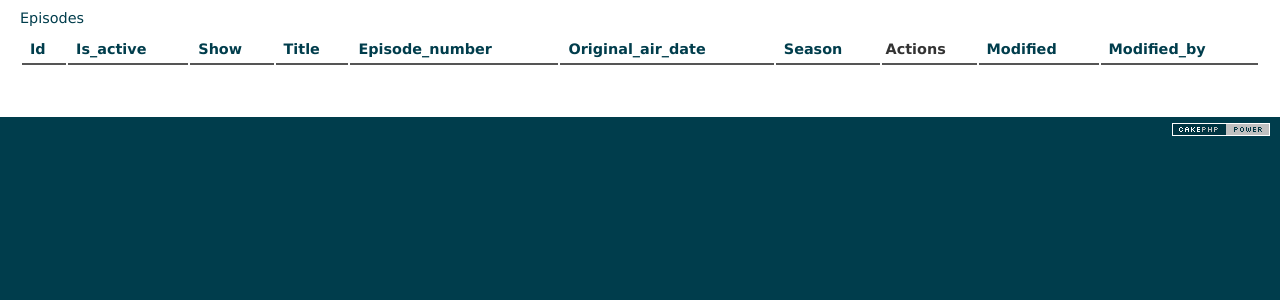
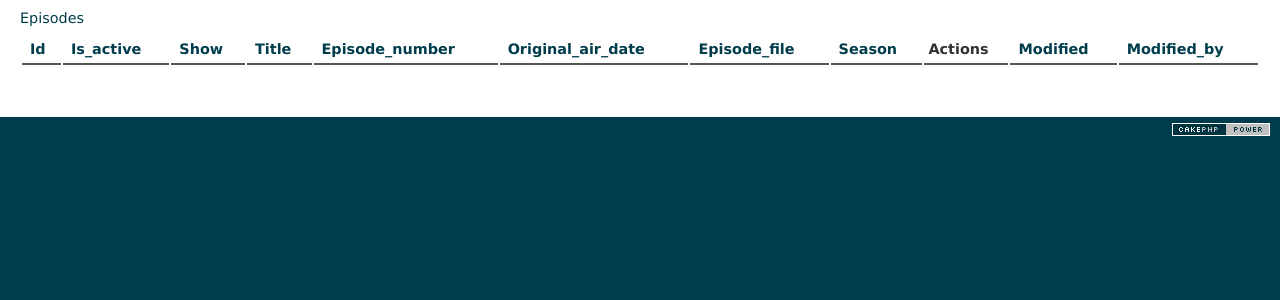
Before and after one commit to kfrankl1/media-catalog, a CakePHP app: the page made by app/View/Episodes/index.ctp in a window 1280 px wide. Shown: the part 47-347 px from the top of the page. Run offline with PHP 8.4 and a stand-in for CakePHP, Linux system fonts and the light colour scheme; the template is opened without the code that fills it, so the values that code supplies are empty; some libraries are stand-ins or nearby versions.

Commit message:
enable episode file URL field

```diff
--- a/app/Model/Episode.php
+++ b/app/Model/Episode.php
@@ -60,11 +60,11 @@ class Episode extends AppModel {
                 'message' => 'A episode file is required'
             )
         ),*/
-        'show_id' => array(
+        'episode_file' => array(
             'required' => array(
                 'rule' => array('notEmpty'),
-				'message' => 'A show is required'
-            )
+                'message' => 'A episode file URL is required'
+			)
         ),
 		'season_id' => array(
             'required' => array(
--- a/app/View/Episodes/add.ctp
+++ b/app/View/Episodes/add.ctp
@@ -9,6 +9,8 @@
 	echo $this->Form->input('long_description');
 	echo $this->Form->input('episode_number');
 	echo $this->Form->input('original_air_date');
+	//echo $this->Form->input('still_image_file');
+	echo $this->Form->input('episode_file');
 	echo $this->Form->input('show_id');
 	echo $this->Form->input('season_id');
 	echo $this->Form->end('Save Episode');
--- a/app/View/Episodes/edit.ctp
+++ b/app/View/Episodes/edit.ctp
@@ -9,7 +9,7 @@
 	echo $this->Form->input('episode_number');
 	echo $this->Form->input('original_air_date');
 	//echo $this->Form->input('still_image_file', array('between' => '<br />', 'type' => 'file'));
-	//echo $this->Form->input('episode_file', array('type' => 'file'));
+	echo $this->Form->input('episode_file');
 	echo $this->Form->input('show_id', array('disabled' => 'disabled'));
 	echo $this->Form->input('season_id');
 	echo $this->Form->end('Save Episode');
--- a/app/View/Episodes/index.ctp
+++ b/app/View/Episodes/index.ctp
@@ -15,6 +15,7 @@
         <th><?php echo $this->Paginator->sort('title'); ?></th>
         <th><?php echo $this->Paginator->sort('episode_number'); ?></th>
         <th><?php echo $this->Paginator->sort('original_air_date'); ?></th>
+        <th><?php echo $this->Paginator->sort('episode_file'); ?></th>
         <th><?php echo $this->Paginator->sort('Season.title', 'Season'); ?></th>
         <th>Actions</th>
         <th><?php echo $this->Paginator->sort('modified'); ?></th>
@@ -38,6 +39,7 @@
         </td>
         <td><?php echo $episode['Episode']['episode_number']; ?></td>
         <td><?php echo $this->Time->format($episode['Episode']['original_air_date'], $timeFormat); ?></td>
+        <td><a href="<?php echo $episode['Episode']['episode_file']; ?>" title="Download <?php echo $episode['Episode']['title']; ?>" target="_blank">Download file</a></td>
         <td><?php echo $episode['Season']['title']; ?></td>
         <td>
             <?php
--- a/app/View/Episodes/view.ctp
+++ b/app/View/Episodes/view.ctp
@@ -6,6 +6,9 @@
 <p>Short Description: <?php echo $episode['Episode']['short_description']; ?></p>
 <p>Long Description: <?php echo $episode['Episode']['long_description']; ?></p>
 <p>Original Air Date: <?php echo $this->Time->format($episode['Episode']['original_air_date'], $timeFormat); ?></p>
+<p>
+	<a href="<?php echo $episode['Episode']['episode_file']; ?>" title="Download <?php echo $episode['Episode']['title']; ?>" target="_blank">Download file</a>
+</p>
 
 <p><small>Created on <?php echo $this->Time->nice($episode['Episode']['created']); ?> by <?php echo $episode['CreatedBy']['first_name'] . " " . $episode['CreatedBy']['last_name'] ?></small></p>
 <p><small>Modified on <?php echo $this->Time->nice($episode['Episode']['modified']); ?> by <?php echo $episode['ModifiedBy']['first_name'] . " " . $episode['ModifiedBy']['last_name']; ?></small></p>
```
